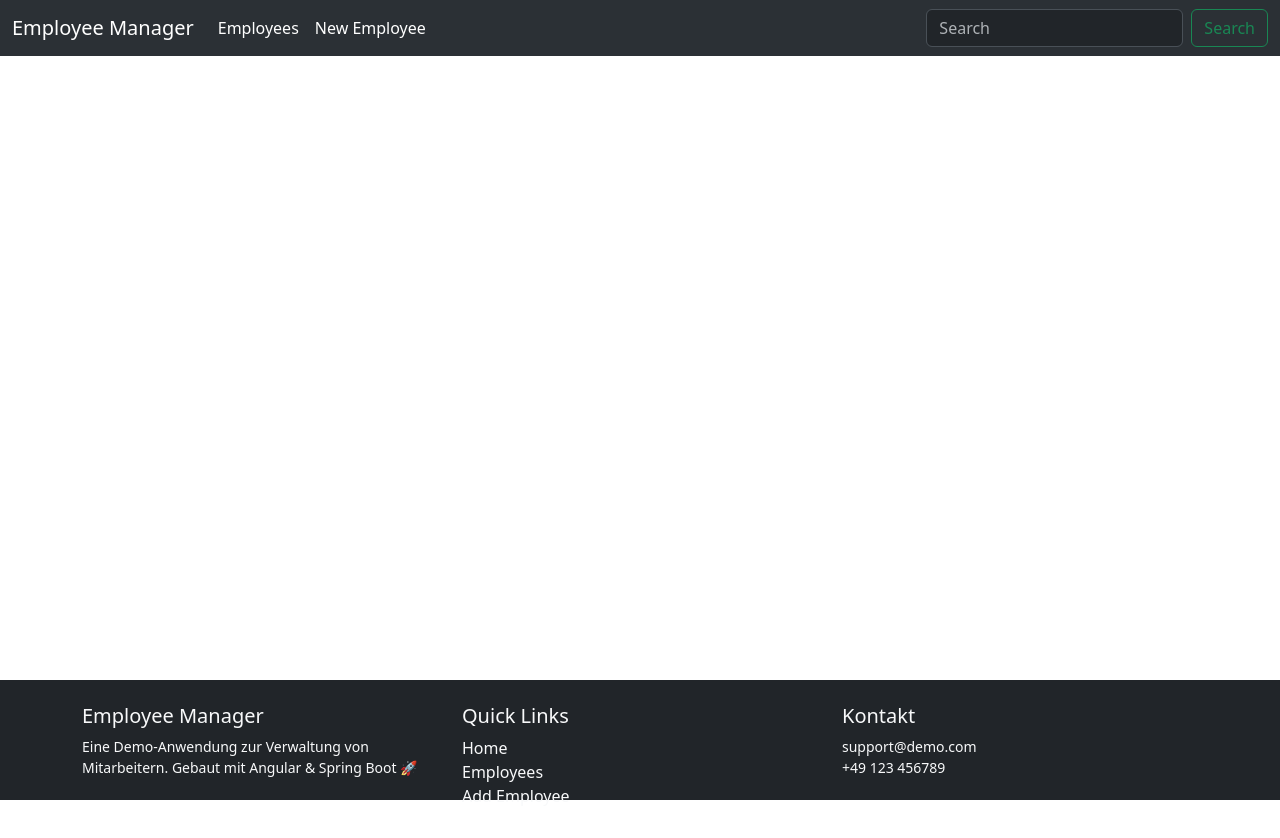
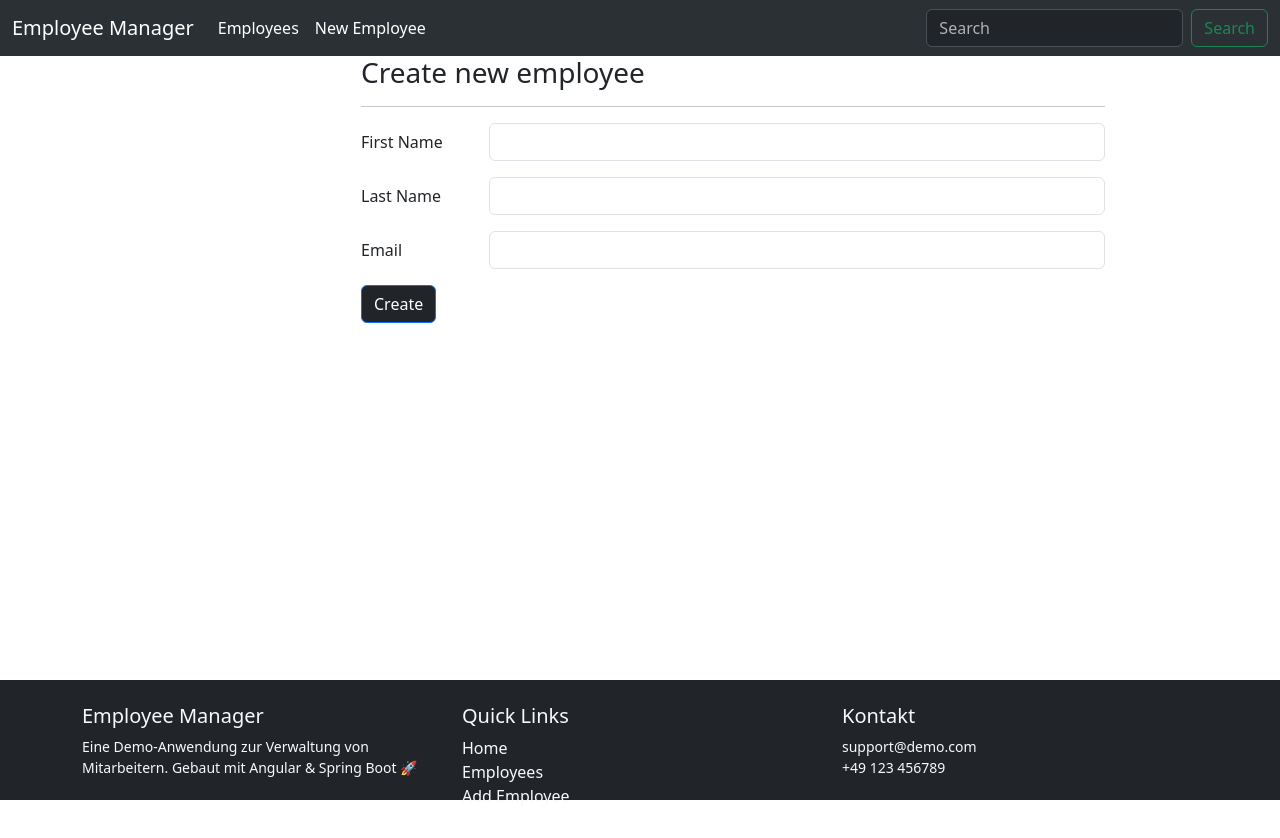
Before and after one commit to JosephAlzieb/Angular-Spring-Boot-CRUD-Full-Stack-App, an Angular app in the folder Employee-Management-Angular-Frontend/: page /create in a window 1280 px wide. Before the commit this address led to /. Shown: the top 838 px of the page. Built offline with nearby package versions, Linux system fonts and the light colour scheme.

Commit message:
feat: add employee creation functionality with form and service integration

```diff
--- a/Employee-Management-Angular-Frontend/src/app/app.config.ts
+++ b/Employee-Management-Angular-Frontend/src/app/app.config.ts
@@ -3,13 +3,13 @@ import { provideRouter } from '@angular/router';
 
 import { routes } from './app.routes';
 import { provideClientHydration, withEventReplay } from '@angular/platform-browser';
-import { provideHttpClient } from '@angular/common/http';
+import { provideHttpClient, withFetch } from '@angular/common/http';
 
 export const appConfig: ApplicationConfig = {
   providers: [
     provideBrowserGlobalErrorListeners(),
     provideZonelessChangeDetection(),
     provideRouter(routes), provideClientHydration(withEventReplay()),
-    provideHttpClient()
+    provideHttpClient(withFetch())
   ]
 };
--- a/Employee-Management-Angular-Frontend/src/app/app.routes.ts
+++ b/Employee-Management-Angular-Frontend/src/app/app.routes.ts
@@ -1,8 +1,10 @@
 import { Routes } from '@angular/router';
 import { EmployeeList } from './components/employee-list/employee-list';
+import { EmployeeCreate } from './components/employee-create/employee-create';
 
 export const routes: Routes = [
     { path: 'employees', component: EmployeeList },
+    { path: 'create', component: EmployeeCreate },
     { path: '', redirectTo: 'employees', pathMatch: 'full' }
 
 ];
--- a/Employee-Management-Angular-Frontend/src/app/app.ts
+++ b/Employee-Management-Angular-Frontend/src/app/app.ts
@@ -2,10 +2,11 @@ import { Component, signal } from '@angular/core';
 import { RouterOutlet } from '@angular/router';
 import { Navbar } from './components/navbar/navbar';
 import { Footer } from './components/footer/footer';
+import { FormsModule, ReactiveFormsModule } from '@angular/forms';
 
 @Component({
   selector: 'app-root',
-  imports: [RouterOutlet, Navbar, Footer],
+  imports: [RouterOutlet, Navbar, Footer, FormsModule, ReactiveFormsModule],
   templateUrl: './app.html',
   styleUrl: './app.css'
 })
--- /dev/null
+++ b/Employee-Management-Angular-Frontend/src/app/components/employee-create/employee-create.html
@@ -0,0 +1,40 @@
+<div class="col-md-8 offset-md-3">
+    <h3>Create new employee</h3>
+
+    <hr>
+
+    <form [formGroup]="employeeForm" (ngSubmit)="onSubmit()">
+        <div class="row mb-3">
+            <label for="firstName" class="col-sm-2 col-form-label">First Name</label>
+            <div class="col-sm-10">
+                <input type="text" class="form-control" id="firstName" formControlName="firstName">
+            </div>
+        </div>
+
+        <div class="row mb-3">
+            <label for="lastname" class="col-sm-2 col-form-label">Last Name</label>
+            <div class="col-sm-10">
+                <input type="text" class="form-control" id="lastname" formControlName="lastName">
+            </div>
+        </div>
+
+        <div class="row mb-3">
+            <label for="emailId" class="col-sm-2 col-form-label">Email</label>
+            <div class="col-sm-10">
+                <input type="email" class="form-control" id="emailId" formControlName="emailId">
+            </div>
+        </div>
+
+        <!-- <div class="row mb-3">
+        <div class="col-sm-10 offset-sm-2">
+            <div class="form-check">
+                <input class="form-check-input" type="checkbox" id="gridCheck1">
+                <label class="form-check-label" for="gridCheck1">
+                    Example checkbox
+                </label>
+            </div>
+        </div>
+    </div> -->
+        <button type="submit" class="btn btn-primary bg-dark">Create</button>
+    </form>
+</div>
--- /dev/null
+++ b/Employee-Management-Angular-Frontend/src/app/components/employee-create/employee-create.ts
@@ -0,0 +1,49 @@
+import { Component, OnInit } from '@angular/core';
+import { EmployeeService } from '../../services/employee-service';
+import { Router } from '@angular/router';
+import { FormBuilder, FormGroup, ReactiveFormsModule, Validators } from '@angular/forms';
+import { CommonModule } from '@angular/common';
+
+@Component({
+  selector: 'app-employee-create',
+  imports: [CommonModule, ReactiveFormsModule],
+  templateUrl: './employee-create.html',
+  styleUrl: './employee-create.css'
+})
+export class EmployeeCreate implements OnInit {
+  employeeForm!: FormGroup;
+
+  constructor(
+    private employeeService: EmployeeService,
+    private routes: Router,
+    private fb: FormBuilder
+
+  ) { }
+
+  ngOnInit(): void {
+    this.employeeForm = this.fb.group({
+      firstName: ['', Validators.required],
+      lastName: ['', Validators.required],
+      emailId: ['', [Validators.required, Validators.email]]
+    });
+  }
+
+  onSubmit(): void {
+    if (this.employeeForm.valid) {
+      console.log(this.employeeForm.value);
+
+      this.employeeService.createEmployee(this.employeeForm.value).subscribe(data => {
+      console.log('Employee created successfully:', data);
+      this.goToEmployeeList();
+      });
+    } else {
+      console.log("Form ist ungültig");
+    }
+  }
+
+
+  goToEmployeeList(){
+    this.routes.navigate(['/employees']);
+  }
+
+}
--- a/Employee-Management-Angular-Frontend/src/app/components/employee-list/employee-list.ts
+++ b/Employee-Management-Angular-Frontend/src/app/components/employee-list/employee-list.ts
@@ -1,9 +1,12 @@
 import { Component, OnInit } from '@angular/core';
 import { Employee } from '../../models/employee';
-import { EmloyeeService as EmployeeService } from '../../services/emloyee-service';
+import { EmployeeService as EmployeeService } from '../../services/employee-service';
+import { CommonModule } from '@angular/common';
 
 @Component({
   selector: 'app-employee-list',
+  standalone: true,                     // <-- WICHTIG
+  imports: [CommonModule],
   templateUrl: './employee-list.html',
   styleUrl: './employee-list.css',
 })
--- a/Employee-Management-Angular-Frontend/src/app/services/emloyee-service.ts
+++ b/Employee-Management-Angular-Frontend/src/app/services/employee-service.ts
@@ -6,7 +6,7 @@ import { Employee } from '../models/employee';
 @Injectable({
   providedIn: 'root'
 })
-export class EmloyeeService {
+export class EmployeeService {
     private baseUrl = 'http://localhost:8080/api/v1/employees';
 
   constructor(private http: HttpClient) { }
```
Also changed, not shown: Employee-Management-Angular-Frontend/src/app/components/employee-create/employee-create.css (added), 2 other files (tests, documents, lock files or other folders).
